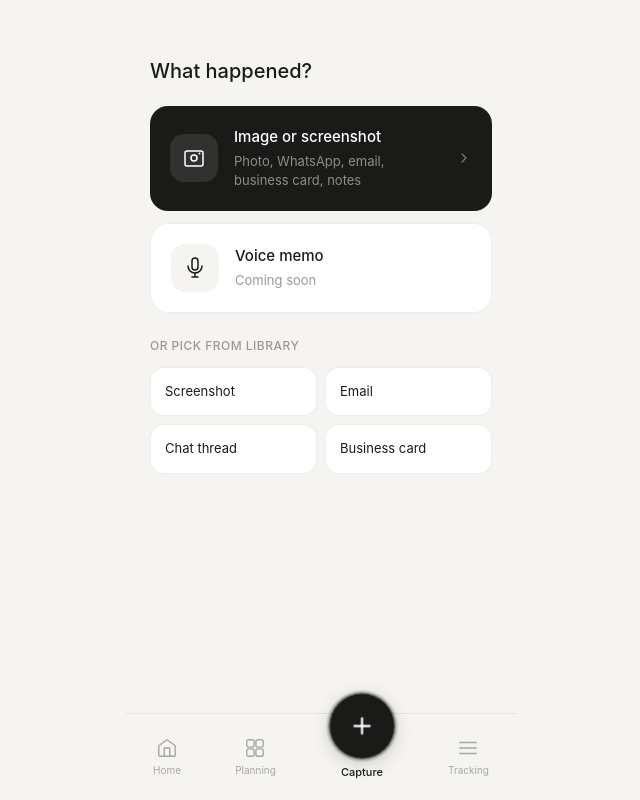
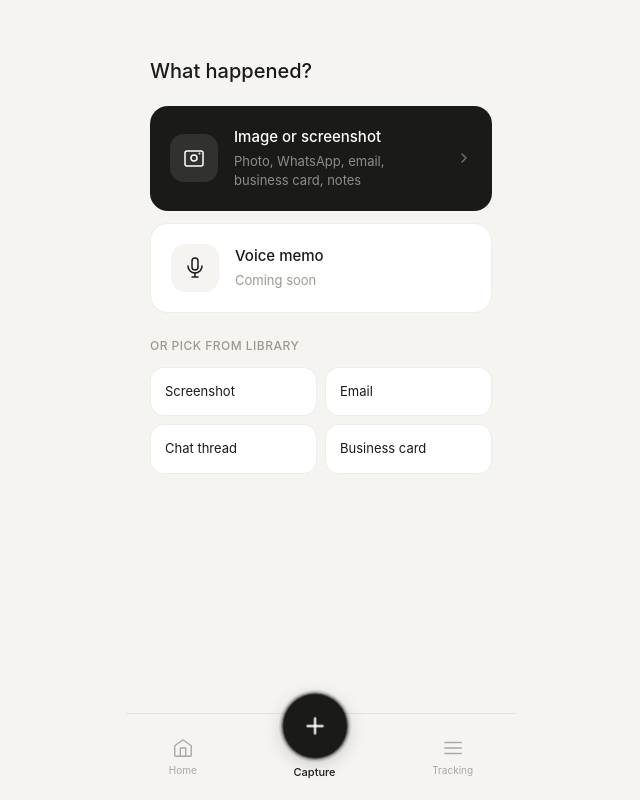
Before and after one commit to thirteensun/Rollable, a Next.js app: page /capture in a window 1280 px wide. Shown: the whole page, without its empty margins (319-959 px from the left). Built offline with nearby package versions, Linux system fonts and the light colour scheme.

Commit message:
fix: home icon in nav, See all link to planning

```diff
--- a/src/app/HomeClient.tsx
+++ b/src/app/HomeClient.tsx
@@ -115,9 +115,14 @@ export default function HomeClient({ name, initials, tasks, events }: Props) {
 
       {/* Today's focus */}
       <div style={{ padding: '0 24px 20px' }}>
-        <p style={{ margin: '0 0 12px', fontSize: '12px', fontWeight: 500, color: '#9b9890', letterSpacing: '0.04em', textTransform: 'uppercase' }}>
-          Today's focus
-        </p>
+        <div style={{ display: 'flex', alignItems: 'center', justifyContent: 'space-between', marginBottom: '12px' }}>
+          <p style={{ margin: 0, fontSize: '12px', fontWeight: 500, color: '#9b9890', letterSpacing: '0.04em', textTransform: 'uppercase' }}>
+            Today's focus
+          </p>
+          <a href="/planning" style={{ fontSize: '13px', color: '#9b9890', textDecoration: 'none' }}>
+            See all
+          </a>
+        </div>
 
         {tasks.length === 0 ? (
           <div style={{
--- a/src/components/layout/BottomNav.tsx
+++ b/src/components/layout/BottomNav.tsx
@@ -6,13 +6,11 @@ import { usePathname } from 'next/navigation'
 export default function BottomNav() {
   const pathname = usePathname()
 
-  const isHome = pathname === '/'
-  const isPlanning = pathname === '/planning'
+  const isHome = pathname === '/' || pathname === '/planning'
   const isTracking = pathname === '/tracking'
 
   return (
-    <nav
-      style={{
+    <nav style={{
       position: 'fixed',
       bottom: 0,
       left: '50%',
@@ -27,8 +25,7 @@ export default function BottomNav() {
       paddingTop: '12px',
       paddingBottom: 'max(20px, env(safe-area-inset-bottom))',
       zIndex: 50,
-      }}
-    >
+    }}>
       {/* Home */}
       <Link href="/" style={{ textDecoration: 'none' }}>
         <div style={{
@@ -41,31 +38,10 @@ export default function BottomNav() {
           transition: 'opacity 0.2s ease',
         }}>
           <svg width="22" height="22" viewBox="0 0 24 24" fill="none">
-            <path d="M3 9.5L12 3l9 6.5V20a1 1 0 0 1-1 1H4a1 1 0 0 1-1-1V9.5z" stroke="#1a1a18" strokeWidth="1.5" strokeLinecap="round" strokeLinejoin="round"/>
-            <path d="M9 21V12h6v9" stroke="#1a1a18" strokeWidth="1.5" strokeLinecap="round" strokeLinejoin="round"/>
+            <path d="M3 9.5L12 3l9 6.5V20a1 1 0 0 1-1 1H4a1 1 0 0 1-1-1V9.5z" stroke="#1a1a18" strokeWidth="1.5" strokeLinejoin="round"/>
+            <path d="M9 21V12h6v9" stroke="#1a1a18" strokeWidth="1.5" strokeLinejoin="round"/>
           </svg>
           <span style={{ fontSize: '10px', color: '#1a1a18', fontWeight: isHome ? 500 : 400 }}>Home</span>
-        </div>
-      </Link>
-
-      {/* Planning */}
-      <Link href="/planning" style={{ textDecoration: 'none' }}>
-        <div style={{
-          display: 'flex',
-          flexDirection: 'column',
-          alignItems: 'center',
-          gap: '4px',
-          opacity: isPlanning ? 1 : 0.35,
-          paddingBottom: '2px',
-          transition: 'opacity 0.2s ease',
-        }}>
-          <svg width="22" height="22" viewBox="0 0 24 24" fill="none">
-            <rect x="3" y="3" width="8" height="8" rx="2" stroke="#1a1a18" strokeWidth="1.5" />
-            <rect x="13" y="3" width="8" height="8" rx="2" stroke="#1a1a18" strokeWidth="1.5" />
-            <rect x="3" y="13" width="8" height="8" rx="2" stroke="#1a1a18" strokeWidth="1.5" />
-            <rect x="13" y="13" width="8" height="8" rx="2" stroke="#1a1a18" strokeWidth="1.5" />
-          </svg>
-          <span style={{ fontSize: '10px', color: '#1a1a18', fontWeight: isPlanning ? 500 : 400 }}>Planning</span>
         </div>
       </Link>
 
@@ -81,30 +57,24 @@ export default function BottomNav() {
         }}>
           <div style={{
             position: 'absolute',
-            width: '64px',
-            height: '64px',
+            width: '64px', height: '64px',
             borderRadius: '50%',
             background: '#1a1a18',
             opacity: 0.15,
           }} className="capture-ring-1" />
           <div style={{
             position: 'absolute',
-            width: '64px',
-            height: '64px',
+            width: '64px', height: '64px',
             borderRadius: '50%',
             background: '#1a1a18',
             opacity: 0.08,
           }} className="capture-ring-2" />
           <div style={{
-            width: '64px',
-            height: '64px',
+            width: '64px', height: '64px',
             borderRadius: '50%',
             background: '#1a1a18',
-            display: 'flex',
-            alignItems: 'center',
-            justifyContent: 'center',
-            position: 'relative',
-            zIndex: 1,
+            display: 'flex', alignItems: 'center', justifyContent: 'center',
+            position: 'relative', zIndex: 1,
             boxShadow: '0 4px 20px rgba(0,0,0,0.2)',
           }} className="capture-btn">
             <svg width="26" height="26" viewBox="0 0 24 24" fill="none">
@@ -112,11 +82,8 @@ export default function BottomNav() {
             </svg>
           </div>
           <span style={{
-            fontSize: '11px',
-            fontWeight: 500,
-            color: '#1a1a18',
-            position: 'relative',
-            zIndex: 1,
+            fontSize: '11px', fontWeight: 500, color: '#1a1a18',
+            position: 'relative', zIndex: 1,
           }}>Capture</span>
         </div>
       </Link>
```
Lines whose indentation alone changed are shown as unchanged.
